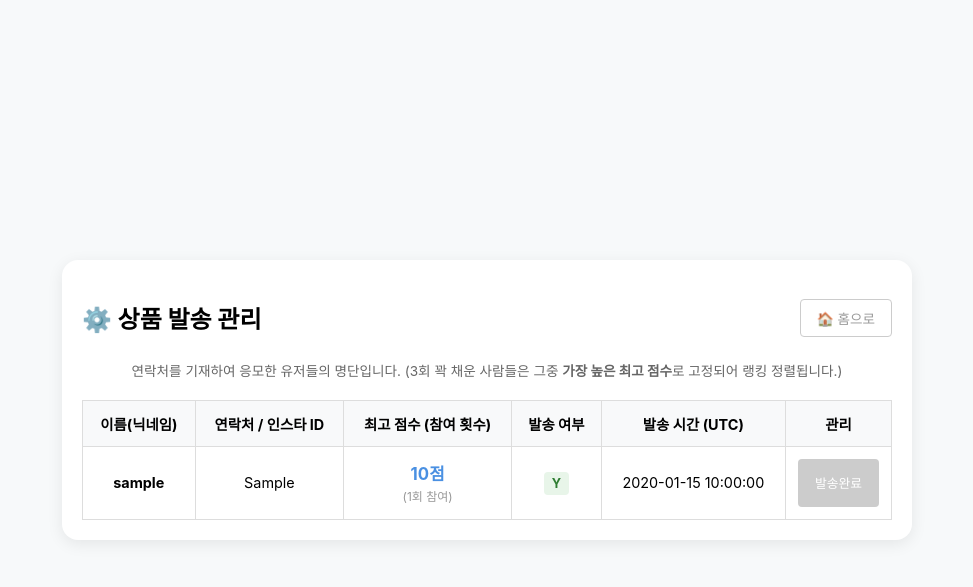
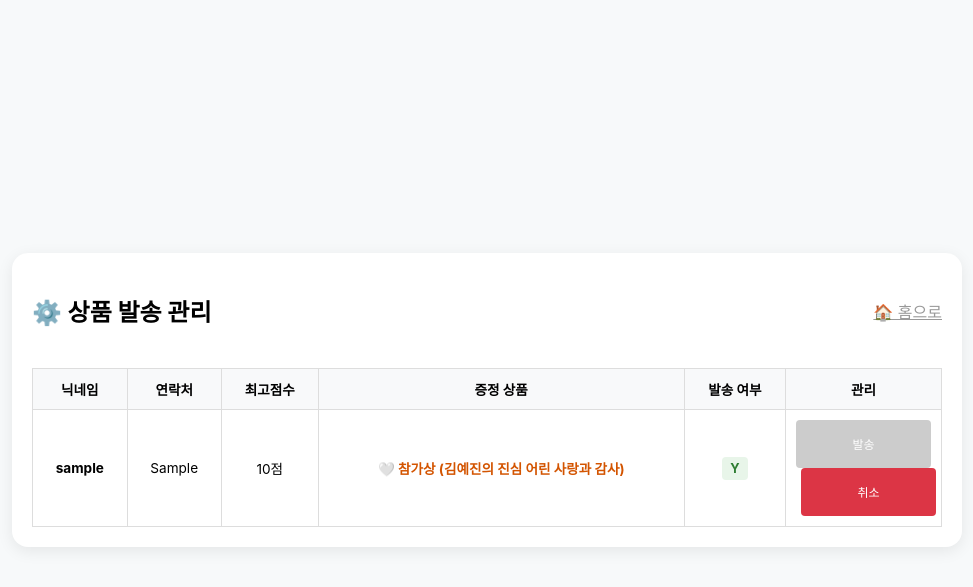
Before and after one commit to banana2990/2026bday, a Flask app: template templates/admin.html in a window 1280 px wide. Shown: the top 587 px of the page, without its empty margins (153-1126 px from the left). Run offline with Flask 3, Linux system fonts and the light colour scheme; the template is opened without the code that fills it: most values are stand-ins (such as "Sample title", 1, 10 or a date in 2020).

Commit message:
20260621 발송취소 로직 추가

```diff
--- a/app.py
+++ b/app.py
@@ -430,6 +430,25 @@ def send_product(target_user_id):
         "sent_at": formatted_time
     })
 
+# [Admin] 발송 취소 처리 API
+@app.route("/admin/cancel-product/<int:target_user_id>", methods=["POST"])
+def cancel_product(target_user_id):
+    if "user_id" not in session:
+        return jsonify({"success": False, "message": "인증 정보가 없습니다."}), 401
+
+    current_user = db.session.get(User, session["user_id"])
+    if not current_user or current_user.kakao_id != 4953979045:
+        return jsonify({"success": False, "message": "권한이 없습니다."}), 403
+
+    target_user = db.session.get(User, target_user_id)
+    if not target_user:
+        return jsonify({"success": False, "message": "존재하지 않는 사용자입니다."}), 442
+
+    # 발송 상태를 NULL로 되돌림
+    target_user.sent_at = None
+    db.session.commit()
+
+    return jsonify({"success": True, "message": "발송이 취소되었습니다."})
 
 # [Memo] 사용자가 메모 작성 페이지에 들어올 때 (앞문 단속)
 @app.route("/memo")
--- a/templates/admin.html
+++ b/templates/admin.html
@@ -5,18 +5,18 @@
   <meta name="viewport" content="width=device-width, initial-scale=1.0">
   <title>관리자 대시보드 - 상품 발송 관리</title>
   <link rel="stylesheet" href="{{ url_for('static', filename='css/base2.css') }}" />
+  <script src="{{ url_for('static', filename='js/prize_manager.js') }}"></script>
   <style>
-    .admin-container { max-width: 850px; margin: 40px auto; padding: 20px; }
-    .admin-table { width: 100%; border-collapse: collapse; margin-top: 20px; font-size: 0.9rem; }
-    .admin-table th, .admin-table td { padding: 12px; border: 1px solid #ddd; text-align: center; }
+    .admin-container { max-width: 950px; margin: 40px auto; padding: 20px; }
+    .admin-table { width: 100%; border-collapse: collapse; margin-top: 20px; font-size: 0.85rem; }
+    .admin-table th, .admin-table td { padding: 10px; border: 1px solid #ddd; text-align: center; }
     .admin-table th { background-color: #f8f9fa; font-weight: bold; }
-
     .status-badge { padding: 4px 8px; border-radius: 4px; font-weight: bold; font-size: 0.8rem; }
     .status-n { background-color: #ffebee; color: #c62828; }
     .status-y { background-color: #e8f5e9; color: #2e7d32; }
-
-    .btn-action { padding: 6px 12px; background-color: #2e7d32; color: white; border: none; border-radius: 4px; cursor: pointer; font-size: 0.8rem; }
+    .btn-action { padding: 5px 10px; background-color: #2e7d32; color: white; border: none; border-radius: 4px; cursor: pointer; font-size: 0.75rem; }
     .btn-action:disabled { background-color: #ccc; cursor: not-allowed; }
+    .btn-cancel { background-color: #dc3545; margin-left: 5px; }
   </style>
 </head>
 <body>
@@ -24,20 +24,17 @@
 <div class="card admin-container">
   <div style="display: flex; justify-content: space-between; align-items: center;">
     <h2>⚙️ 상품 발송 관리</h2>
-    <a href="/" class="link-back" style="margin: 0; padding: 8px 16px; border: 1px solid #ccc; border-radius: 4px; text-decoration: none; color: #333; font-size: 0.85rem;">🏠 홈으로</a>
+    <a href="/" class="link-back">🏠 홈으로</a>
   </div>
-  <p style="color: #666; font-size: 0.85rem; margin-top: 5px;">
-    연락처를 기재하여 응모한 유저들의 명단입니다. (3회 꽉 채운 사람들은 그중 <strong>가장 높은 최고 점수</strong>로 고정되어 랭킹 정렬됩니다.)
-  </p>
 
   <table class="admin-table">
     <thead>
     <tr>
-      <th>이름(닉네임)</th>
-      <th>연락처 / 인스타 ID</th>
-      <th>최고 점수 (참여 횟수)</th>
+      <th>닉네임</th>
+      <th>연락처</th>
+      <th>최고점수</th>
+      <th>증정 상품</th>
       <th>발송 여부</th>
-      <th>발송 시간 (UTC)</th>
       <th>관리</th>
     </tr>
     </thead>
@@ -46,32 +43,22 @@
     <tr id="row-{{ person.id }}">
       <td><strong>{{ person.nickname }}</strong></td>
       <td>{{ person.contact_info }}</td>
+      <td>{{ person.best_score }}점</td>
+
+      <td class="prize-cell" data-score="{{ person.best_score }}" style="font-weight:bold; color:#d35400;">계산중...</td>
+
       <td>
-        <span style="color: #4a90e2; font-weight: bold; font-size: 1.05rem;">{{ person.best_score }}점</span>
-        <small style="color: #999; display: block; margin-top: 2px;">({{ person.attempt_count }}회 참여)</small>
+        <span class="status-badge {{ 'status-y' if person.sent_at else 'status-n' }}" id="badge-{{ person.id }}">
+          {{ 'Y' if person.sent_at else 'N' }}
+        </span>
       </td>
       <td>
+        <button type="button" class="btn-action" onclick="processSend('{{ person.id }}')"
+                {% if person.sent_at %} disabled {% endif %} id="btn-{{ person.id }}">발송</button>
         {% if person.sent_at %}
-        <span class="status-badge status-y" id="badge-{{ person.id }}">Y</span>
-        {% else %}
-        <span class="status-badge status-n" id="badge-{{ person.id }}">N</span>
+        <button type="button" class="btn-action btn-cancel" onclick="cancelSend('{{ person.id }}')">취소</button>
         {% endif %}
       </td>
-      <td id="time-{{ person.id }}">
-        {{ person.sent_at.strftime('%Y-%m-%d %H:%M:%S') if person.sent_at else '-' }}
-      </td>
-      <td>
-        <button type="button" class="btn-action"
-                onclick="processSend('{{ person.id }}')"
-                {% if person.sent_at %} disabled {% endif %}
-                id="btn-{{ person.id }}">
-          {% if person.sent_at %} 발송완료 {% else %} 발송하기 {% endif %}
-        </button>
-      </td>
-    </tr>
-    {% else %}
-    <tr>
-      <td colspan="6" style="color: #999; padding: 40px 0;">아직 연락처를 남기고 응모한 유저가 없습니다.</td>
     </tr>
     {% endfor %}
     </tbody>
@@ -79,39 +66,28 @@
 </div>
 
 <script>
+  // 1. 페이지 로드 시 상품명 자동 매핑
+  document.addEventListener("DOMContentLoaded", function() {
+    document.querySelectorAll('.prize-cell').forEach(cell => {
+      const score = cell.getAttribute('data-score');
+      cell.innerText = PrizeManager.getPrizeName(score);
+    });
+  });
+
+  // 2. 발송 처리
   function processSend(userId) {
-    if(!confirm("해당 유저에게 상품 발송 처리를 완료하시겠습니까?")) return;
+    if(!confirm("상품을 발송 처리하시겠습니까?")) return;
+    fetch(`/admin/send-product/${userId}`, { method: 'POST' })
+            .then(res => res.json())
+            .then(data => { if(data.success) location.reload(); else alert(data.message); });
+  }
 
-    fetch(`/admin/send-product/${userId}`, {
-      method: 'POST',
-      headers: {
-        'Content-Type': 'application/json'
-      }
-    })
-            .then(response => response.json())
-            .then(data => {
-              if(data.success) {
-                alert(data.message);
-
-                // 비동기 성공 시 날짜 기반 UI 업데이트 인터랙션 처리
-                const badge = document.getElementById(`badge-${userId}`);
-                badge.className = "status-badge status-y";
-                badge.innerText = "Y";
-
-                const timeTd = document.getElementById(`time-${userId}`);
-                timeTd.innerText = data.sent_at;
-
-                const btn = document.getElementById(`btn-${userId}`);
-                btn.disabled = true;
-                btn.innerText = "발송완료";
-              } else {
-                alert(data.message);
-              }
-            })
-            .catch(error => {
-              console.error('Error:', error);
-              alert('발송 처리 중 오류가 발생했습니다.');
-            });
+  // 3. 발송 취소 처리
+  function cancelSend(userId) {
+    if(!confirm("발송을 취소하시겠습니까?")) return;
+    fetch(`/admin/cancel-product/${userId}`, { method: 'POST' })
+            .then(res => res.json())
+            .then(data => { if(data.success) location.reload(); else alert(data.message); });
   }
 </script>
 </body>
```
